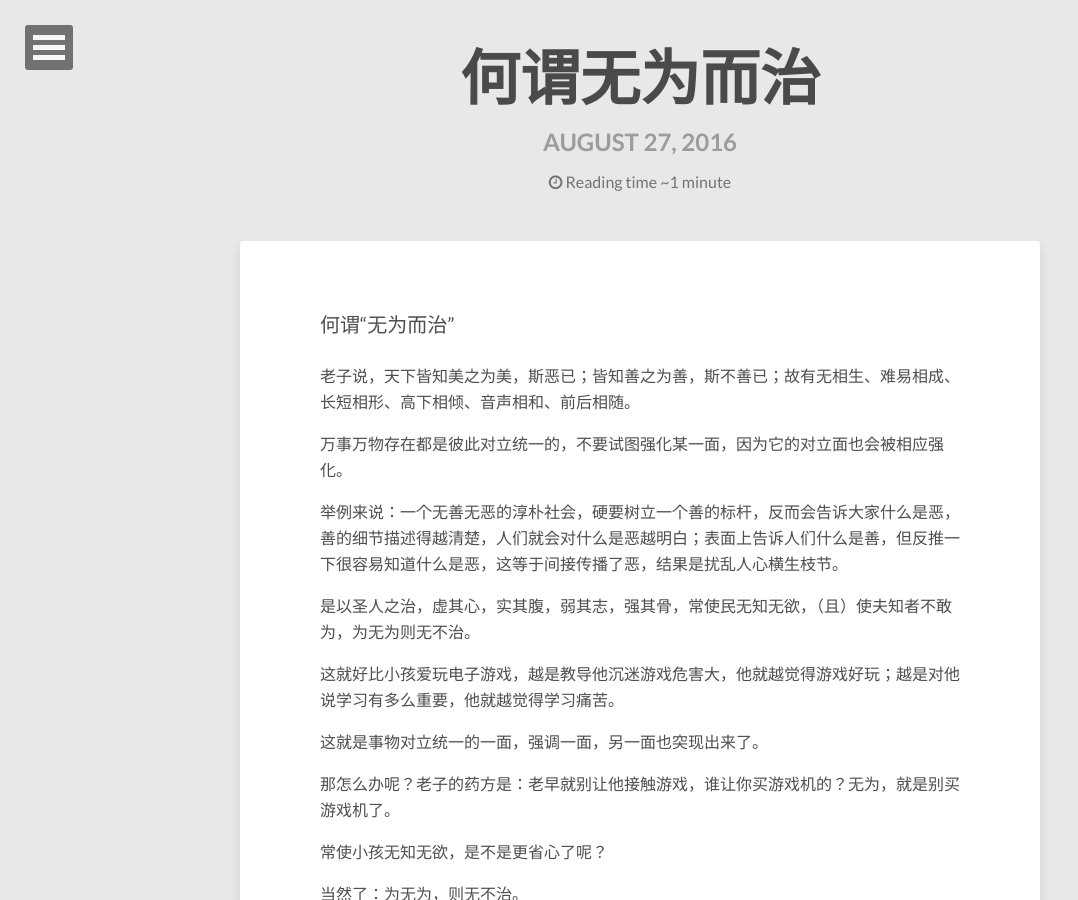
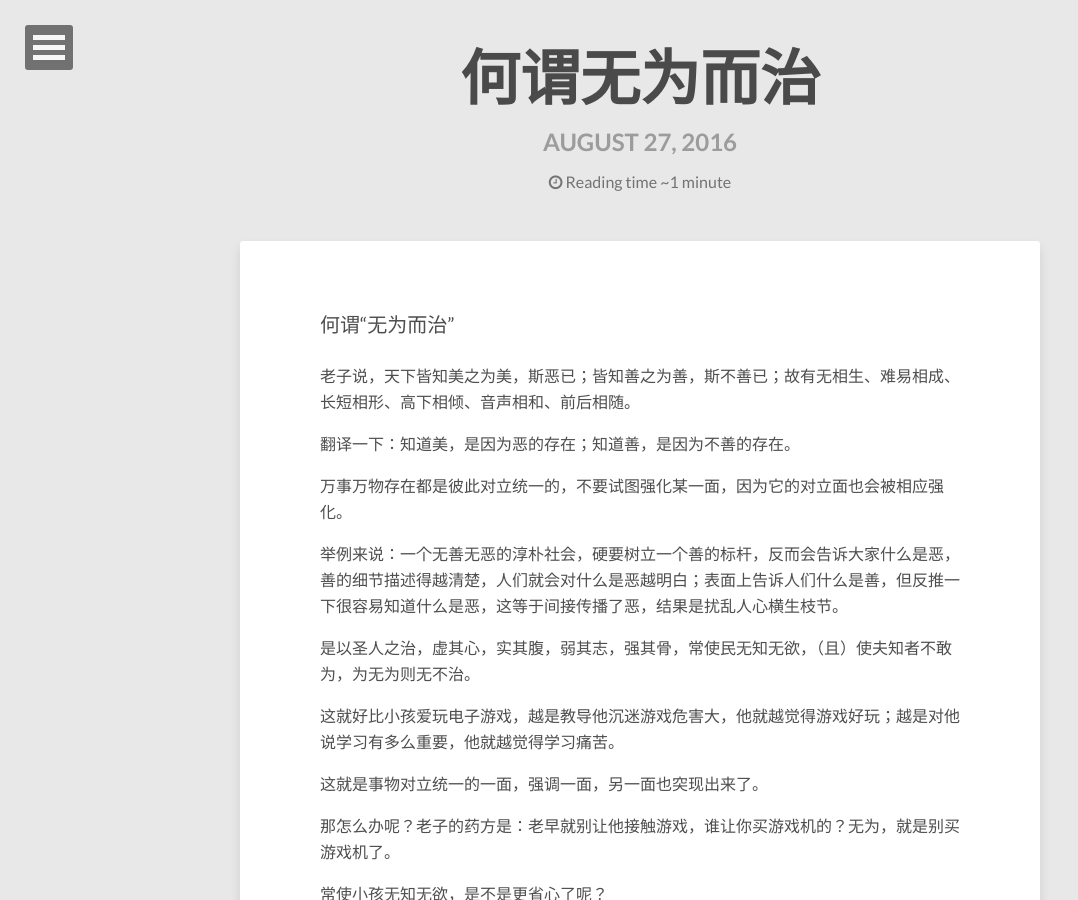
Before and after one commit to huangyingjie/readinghub, a Jekyll site: the page built from _posts/2016-08-27-heweiwuweierzhi.md, in a window 1280 px wide and 900 px high. Shown: the whole window, without its empty margins (0-1078 px from the left). Built offline with Jekyll 4.4.1, drawn with Linux system fonts in a browser that asks for light colours; comment, search, counter and statistics services are not loaded.

Commit message:
增加翻译

```diff
--- a/_posts/2016-08-27-heweiwuweierzhi.md
+++ b/_posts/2016-08-27-heweiwuweierzhi.md
@@ -9,6 +9,8 @@ tags: [无为而治]
 何谓“无为而治”
 
 老子说，天下皆知美之为美，斯恶已；皆知善之为善，斯不善已；故有无相生、难易相成、长短相形、高下相倾、音声相和、前后相随。
+
+翻译一下：知道美，是因为恶的存在；知道善，是因为不善的存在。
 
 万事万物存在都是彼此对立统一的，不要试图强化某一面，因为它的对立面也会被相应强化。
 
```
